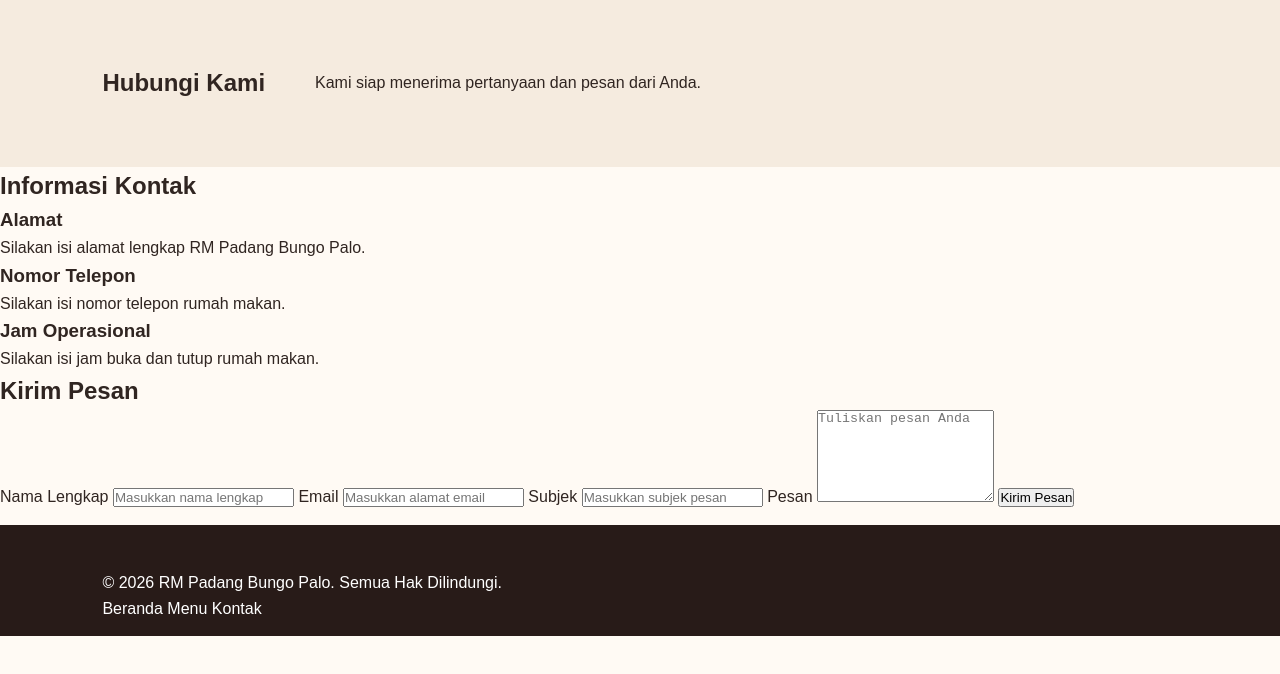
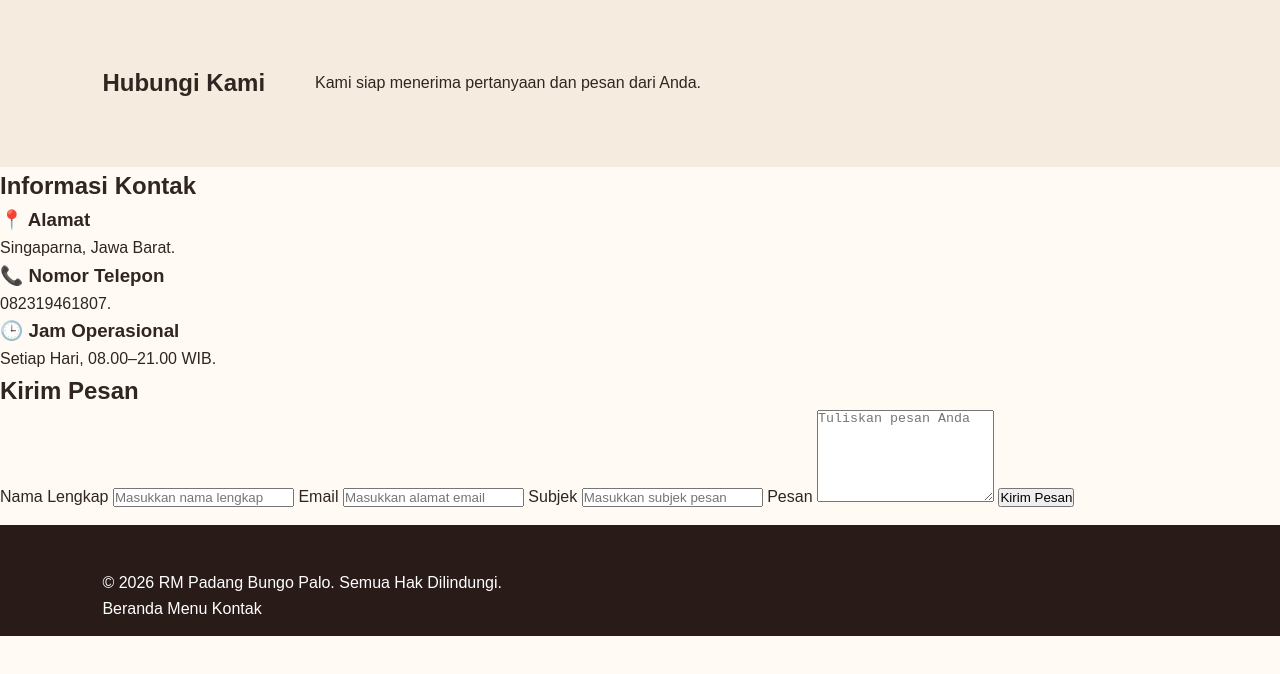
Before and after one commit to MelaniNurul04/rm_Padang_Bungo_Palo, a plain HTML site: page kontak.html in a window 1280 px wide. Shown: the part 58-732 px from the top of the page. Drawn offline with Linux system fonts and the light colour scheme.

Commit message:
Update kontak.html

```diff
--- a/kontak.html
+++ b/kontak.html
@@ -35,22 +35,22 @@
 
             <div class="melani_card">
                 <div class="melani_card_content">
-                    <h3>Alamat</h3>
-                    <p>Silakan isi alamat lengkap RM Padang Bungo Palo.</p>
+                    <h3>📍 Alamat</h3>
+                    <p>Singaparna, Jawa Barat.</p>
                 </div>
             </div>
 
             <div class="melani_card">
                 <div class="melani_card_content">
-                    <h3>Nomor Telepon</h3>
-                    <p>Silakan isi nomor telepon rumah makan.</p>
+                    <h3>📞 Nomor Telepon</h3>
+                    <p>082319461807.</p>
                 </div>
             </div>
 
             <div class="melani_card">
                 <div class="melani_card_content">
-                    <h3>Jam Operasional</h3>
-                    <p>Silakan isi jam buka dan tutup rumah makan.</p>
+                    <h3>🕒 Jam Operasional</h3>
+                    <p>Setiap Hari, 08.00–21.00 WIB.</p>
                 </div>
             </div>
 
```
